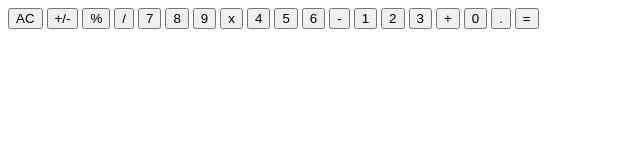
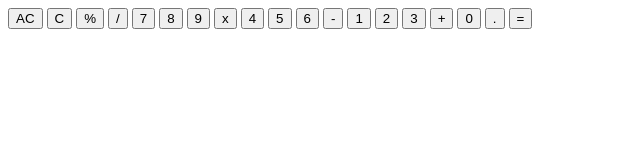
Before and after one commit to staticBunny/calculator, a plain HTML site: page index.html in a window 1280 px wide. Shown: the whole page, without its empty margins (0-640 px from the left). Drawn offline with Linux system fonts and the light colour scheme.

Commit message:
Replace change-sign button

```diff
--- a/index.html
+++ b/index.html
@@ -12,7 +12,7 @@
 
         <div id="buttons">
             <button id="ac" class="button">AC</button>
-            <button id="changeSign" class="button">+/-</button>
+            <button id="c" class="button">C</button>
             <button id="percent" class="button">%</button>
             <button id="divide" class="button">/</button>
             <button id="7" class="button">7</button>
```
